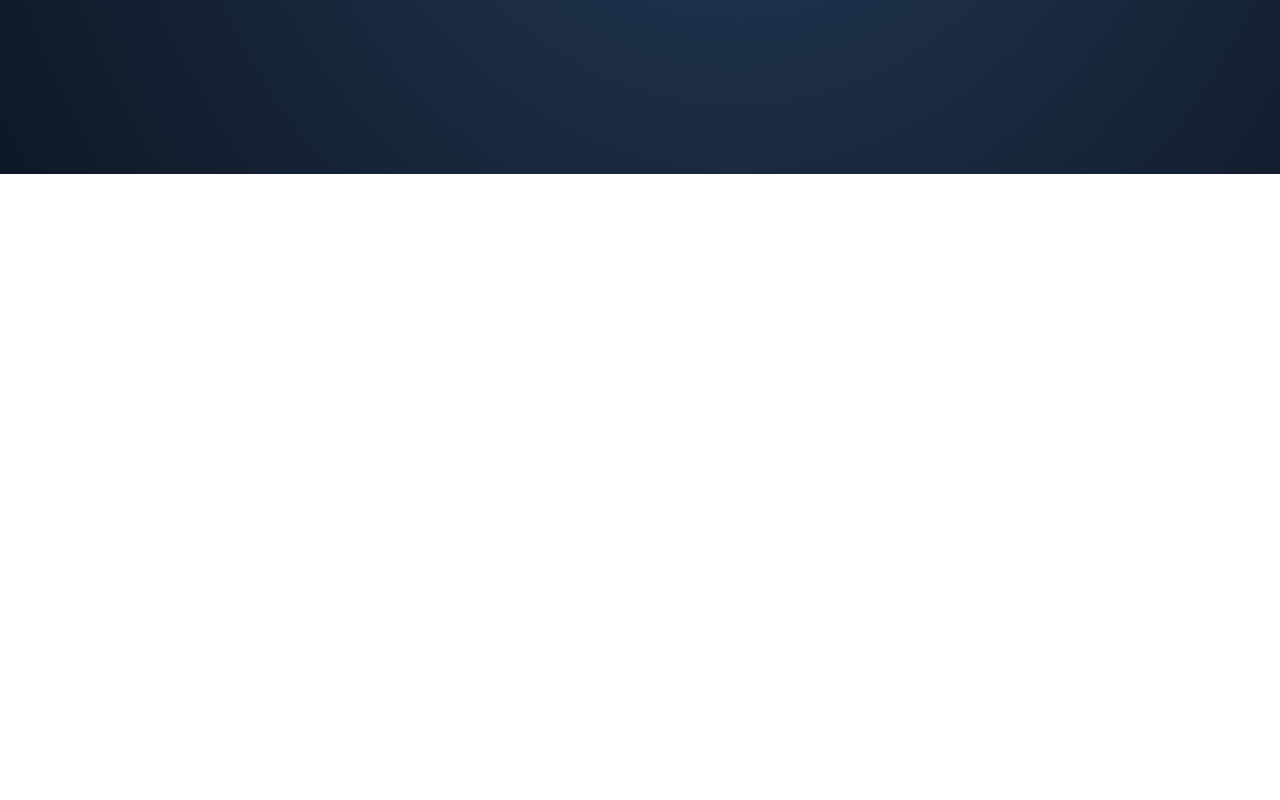
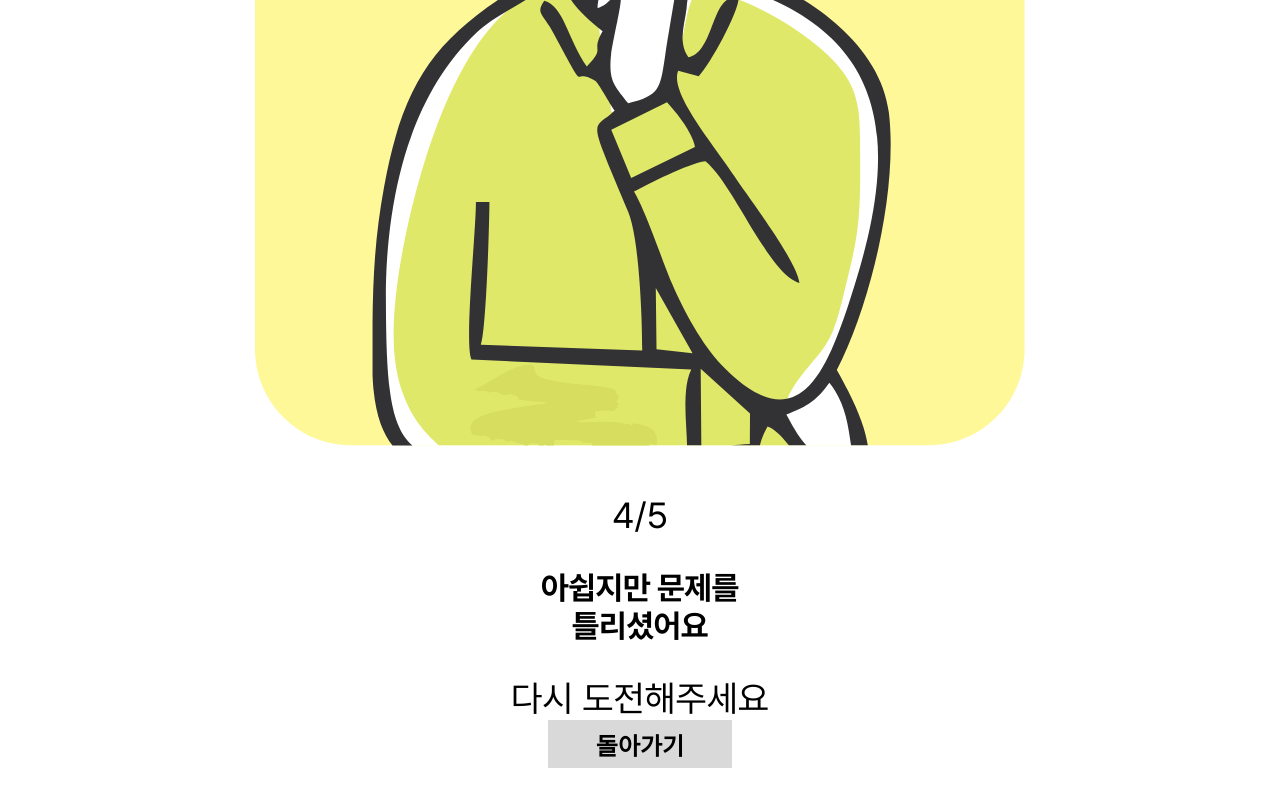
Before and after one commit to diego9509/2023mobile, a React (Create React App) app: page /result in a window 1280 px wide. Shown: the part 626-1426 px from the top of the page. Before the commit the page ends 800 px from the top, so only its background shows below. Built offline with nearby package versions, Linux system fonts and the light colour scheme.

Commit message:
- add rest pages

```diff
--- a/src/App.js
+++ b/src/App.js
@@ -3,6 +3,7 @@ import { BrowserRouter, Route, Routes } from 'react-router-dom';
 import Intro from './pages/intro';
 import Quiz from './pages/quiz';
 import Result from './pages/result';
+import Final from './pages/final';
 
 import './font/pretendard-subset.css';
 import './App.scss';
@@ -15,6 +16,7 @@ function App() {
           <Route path={"/"} element={<Intro />} />
           <Route path={"/quiz"} element={<Quiz />} />
           <Route path={"/result"} element={<Result />} />
+          <Route path={"/final"} element={<Final />} />
         </Routes>
       </BrowserRouter>
     </>
--- a/src/App.scss
+++ b/src/App.scss
@@ -75,11 +75,12 @@ body {
 }
 
 .main {
-  height: 100%;
+  min-height: 100%;
   padding: 3rem 2.5rem 2rem;
   font-size: 2.25rem;
   h3 {
-    font-size: 2.25rem;
+    font-size: 2rem;
+    letter-spacing: -.025rem;
   }
   p {
     font-weight: 600;
@@ -93,6 +94,74 @@ body {
   }
   button {
     margin: 0 auto;
+  }
+  img {
+    margin: 0 auto;
+  }
+  input[type="text"] {
+    display: block;
+    width: 100%;
+    height: 2.25rem;
+    border-radius: 9999px;
+    border: 1px solid #777;
+    padding: 0 1rem;
+    & + input[type="text"] {
+      margin-top: 1.25rem;
+    }
+  }
+  &.result {
+    padding: 2rem 1.5rem 1rem;
+    h3 {
+      text-align: center;
+    }
+    img {
+      display: block;
+      width: 62.5%;
+      margin: 0 auto;
+    }
+    label {
+      font-size: .875rem;
+      display: flex;
+      align-items: center;
+      justify-content: center;
+      margin: 1rem 0 1.5rem;
+    }
+    p,
+    ul {
+      font-size: .875rem;
+      font-weight: 400;
+      color: #424242;
+      word-break: keep-all;
+    }
+    ul {
+      text-align: center;
+      font-size: .75rem;
+      color: #666;
+      li + li {
+        margin-top: .125rem;
+      }
+    }
+    hr {
+      height: 0px;
+      border: none;
+      border-top: 1px solid #bbb;
+      margin: 1rem 0;
+    }
+    button {
+      flex-shrink: 0;
+      margin-bottom: 1rem;
+    }
+  }
+  .incorrect {
+    text-align: center;
+    img {
+      margin-bottom: 3rem;
+    }
+    & + p {
+      font-size: 1.5rem;
+      text-align: center;
+      margin-bottom: 4rem;
+    }
   }
 }
 
--- /dev/null
+++ b/src/pages/final.js
@@ -0,0 +1,24 @@
+import { useNavigate, useLocation } from "react-router-dom";
+
+import FinalImg from "../img/img_final.svg";
+
+export default function Result() {
+
+  return (
+    <div className="main result flex column between">
+      <Final />
+    </div>
+  );
+}
+
+function Final(){
+  return (
+    <>
+      <div className="incorrect">
+        <img src={FinalImg} alt="" />
+        <h3>참여해주셔서<br/>감사합니다<br/>인포데스크에서 경품을<br/>받아가세요</h3>
+      </div>
+      <p>경품을 받으신 후에는<br />다시 도전할 수 없습니다</p>
+    </>
+  )
+}
--- a/src/pages/intro.js
+++ b/src/pages/intro.js
@@ -1,7 +1,7 @@
 import { useNavigate } from 'react-router-dom'
 
 import ImgTop from '../img/img_top.svg';
-import ImgCenter from '../img/img_center.svg';
+import ImgCenter from '../img/img_center.png';
 import ImgBottom from '../img/img_bottom.svg';
 import ImgTitle from '../img/img_title.svg';
 import ImgLogo01 from '../img/logo_moe.svg';
--- a/src/pages/quiz.js
+++ b/src/pages/quiz.js
@@ -26,8 +26,7 @@ export default function Quiz(){
 	const navigate = useNavigate();
 	const [ selectedValue, setValue ] = useState('');
 
-  const onChange = useCallback(
-    (e) => {
+  const onChange = useCallback(e => {
       setValue(e.target.value);
     }
   );
--- a/src/pages/result.js
+++ b/src/pages/result.js
@@ -1,7 +1,61 @@
+import { useNavigate, useLocation } from "react-router-dom";
+
+import CorrectImg from "../img/img_correct.svg";
+import InCorrectImg from "../img/img_incorrect.svg";
+import FinalImg from "../img/img_final.svg";
+
 export default function Result() {
+
+  const navigate = useNavigate();
+  const location = useLocation();
+  const answer = { ...location.state };
+
   return (
-    <div className="intro">
-        result
+    <div className="main result flex column between">
+      {answer.result === "true" ?
+      <>
+        <Correct />
+        <button onClick={() => {navigate('/final')}}>응모하기</button>
+      </> :
+      <>
+        <InCorrect />
+        <button onClick={() => {navigate('/quiz')}}>돌아가기</button>
+      </>
+      }
     </div>
   );
 }
+
+function Correct(){
+  return (
+    <div>
+      <img src={CorrectImg} alt="" />
+      <h3>문제를 모두 맞추셨습니다</h3>
+      <input type="text" placeholder="이름" />
+      <input type="text" placeholder="휴대폰 번호" />
+      <label>
+        <input type="checkbox" />개인정보 활용 동의
+      </label>
+      <p>본 이벤트에 참여하신 관람객 중 이벤트에 당첨되신 분들에 한하여 경품 발송을 위해 일부 개인정보를 행사 대행업체에 제공예정입니다.</p>
+      <hr />
+      <ul>
+        <li>제공업체 : (주)두솜파트너스</li>
+        <li>제공목적 : 경품발송</li>
+        <li>제공항목 : 이름, 휴대폰번호</li>
+        <li>보유기간 : 행사 종료 후 30일 내 파기</li>
+      </ul>
+      <hr />
+    </div>
+  )
+}
+
+function InCorrect(){
+  return (
+    <div className="incorrect">
+      <img src={InCorrectImg} alt="" />
+      <div><span>4</span>/5</div>
+      <h3>아쉽지만 문제를<br />틀리셨어요</h3>
+      <div>다시 도전해주세요</div>
+    </div>
+  )
+}
```
Also changed, not shown: src/img/img_center.png (added), src/img/img_correct.svg (renamed from src/img/img_correctsvg.svg).
